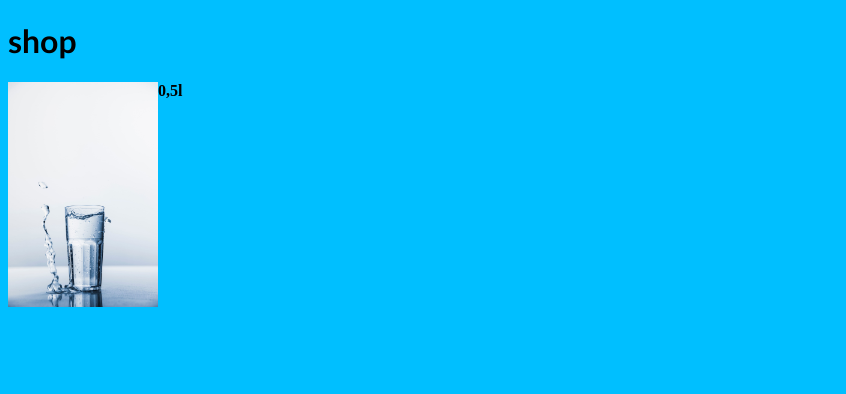
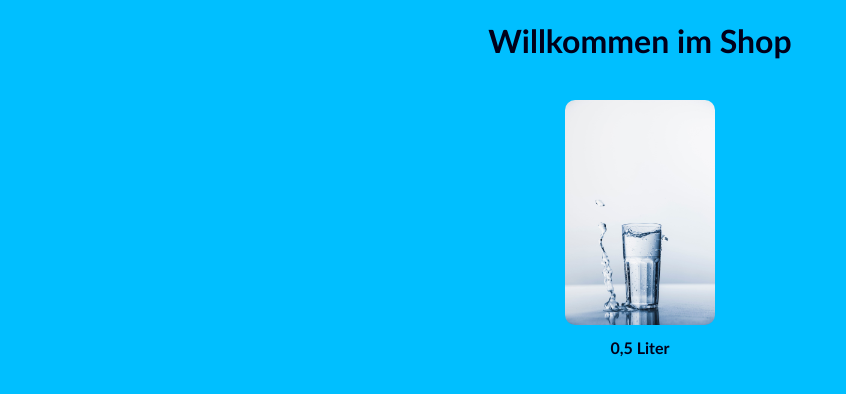
Before and after one commit to bbuonarroti/bbuonarroti.github.io, a plain HTML site: page seite2.html in a window 1280 px wide. Shown: the whole page, without its empty margins (0-846 px from the left). Drawn offline with Linux system fonts and the light colour scheme.

Commit message:
ales umstrugturirt

```diff
--- a/seite2.html
+++ b/seite2.html
@@ -1,17 +1,33 @@
 <!DOCTYPE html>
-<html lang="en">
+<html lang="de">
 <head>
     <meta charset="UTF-8">
     <meta name="viewport" content="width=device-width, initial-scale=1.0">
-    <title>shop</title>
+    <title>Shop</title>
+    <style>
+        body {
+            background-color: #00BFFF;
+            color: #00001a;
+            font-family: 'Gill Sans', 'Gill Sans MT', Calibri, 'Trebuchet MS', sans-serif;
+            text-align: center;
+        }
+        img {
+            width: 150px;
+            height: 225px;
+            border-radius: 10px;
+            margin-top: 20px;
+        }
+        h1 {
+            margin-bottom: 20px;
+        }
+        h4 {
+            margin-top: 10px;
+        }
+    </style>
 </head>
-<body bgcolor="#00BFFF" >
-    <h1 style="font-family: 'Gill Sans', 'Gill Sans MT', Calibri, 'Trebuchet MS', sans-serif;" >
-        shop
-    </h1>
-    <img src="bilder/wepik-export-20231209072552hu6K.jpeg" width="150" height="225" align="left" alt="">
-    <h4>
-    0,5l
-    </h4>
+<body>
+    <h1>Willkommen im Shop</h1>
+    <img src="bilder/wepik-export-20231209072552hu6K.jpeg" alt="Produktbild">
+    <h4>0,5 Liter</h4>
 </body>
 </html>
```
Also changed, not shown: index.html (+24 -22 lines).
